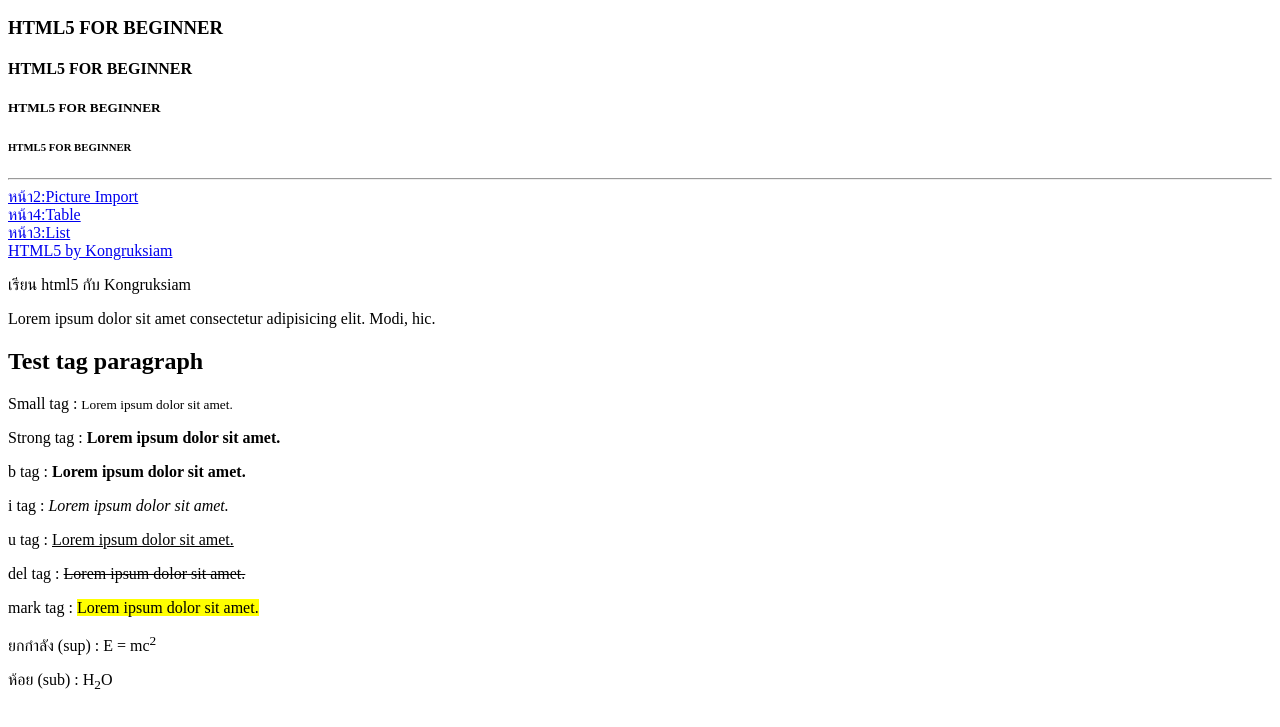
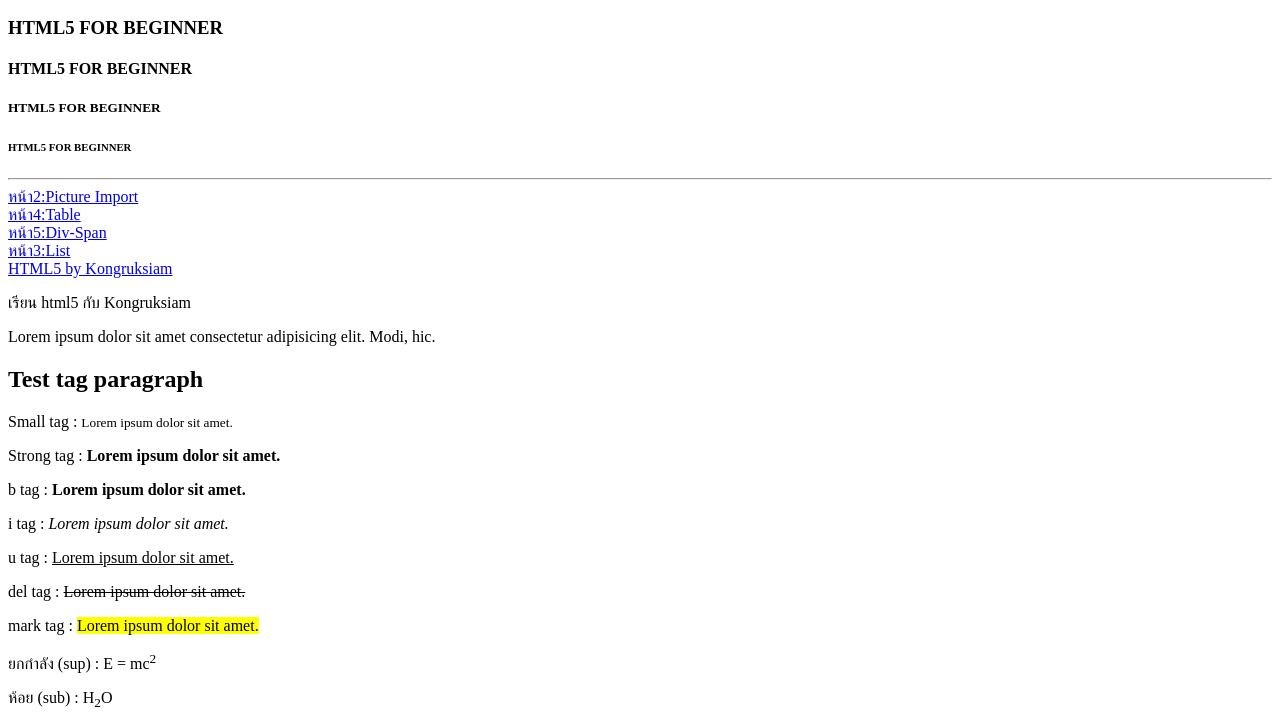
Before and after one commit to phritnakgate/WebDev_Studies, a plain HTML site: page HTML Studies/index.html in a window 1280 px wide. Shown: the part 192-919 px from the top of the page. Drawn offline with Linux system fonts and the light colour scheme.

Commit message:
Update index.html

```diff
--- a/HTML Studies/index.html
+++ b/HTML Studies/index.html
@@ -28,6 +28,7 @@
     <!--ลิงค์-->
     <!--Internal--><a href="pg2.html">หน้า2:Picture Import</a><br>
     <a href="pg4.html">หน้า4:Table</a><br>
+    <a href="pg5.html">หน้า5:Div-Span</a><br>
     <!--Internal with directories--><a href="subfolder/pg3.html">หน้า3:List</a><br>
     <!--External--><a href="https://www.youtube.com/watch?v=0hfeNPM7piw&t=314" target="_blank">HTML5 by Kongruksiam</a>
 
```
